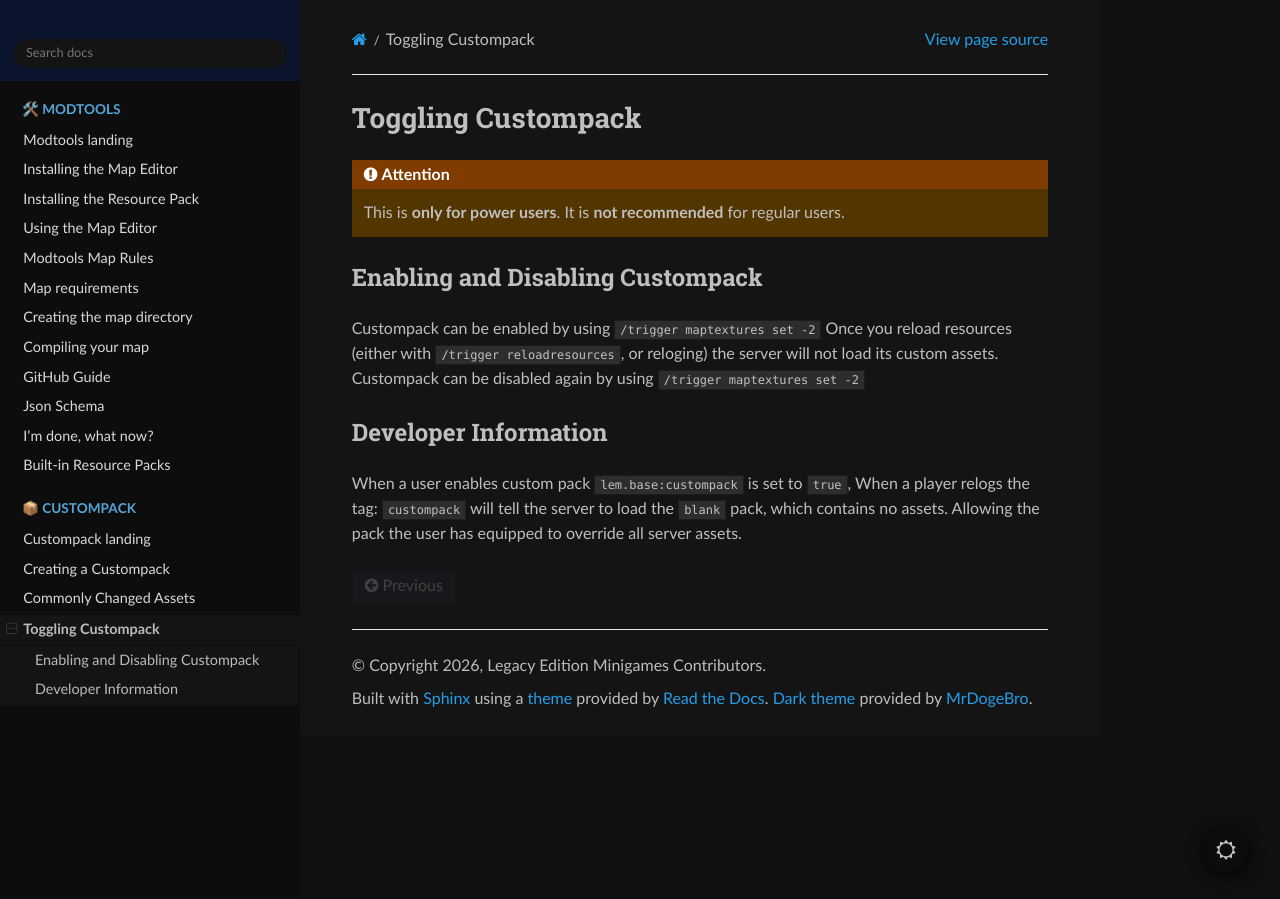
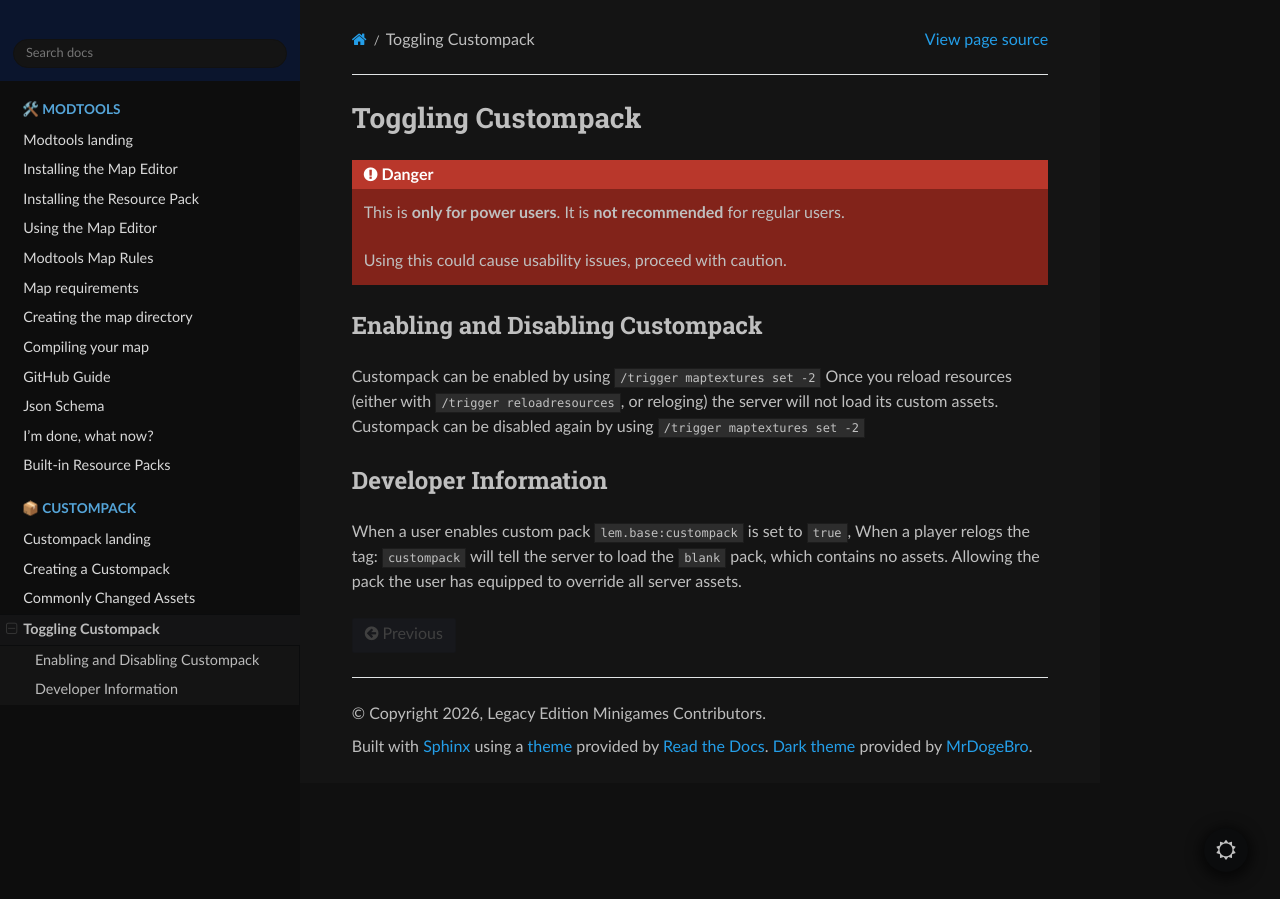
Before and after one commit to Legacy-Edition-Minigames/Documentation, a Sphinx documentation site: the page built from docs/source/custompack/toggling.rst, in a window 1280 px wide. Built offline with Sphinx 7.4.7 and the Read the Docs theme 3.1.0, drawn with Linux system fonts in a browser that asks for light colours.

Commit message:
Update warning on custompack

```diff
--- a/docs/source/custompack/commonassets.rst
+++ b/docs/source/custompack/commonassets.rst
@@ -6,8 +6,6 @@ Commonly Changed Assets
 .. attention::
     This is **only for power users**. It is **not recommended** for regular users.
 
-Commonly changed assets
-^^^^^^^^^^^^^^^^^^^^^^^
 .. attention::
     This list is incomplete, if you've made a Custompack you can help by suggesting expansions.
 
--- a/docs/source/custompack/creation.rst
+++ b/docs/source/custompack/creation.rst
@@ -6,8 +6,6 @@ Creating a Custompack
 .. attention::
     This is **only for power users**. It is **not recommended** for regular users.
 
-Creating a custompack
-^^^^^^^^^^^^^^^^^^^^^
 As a base for your pack it is recommended to start with the `all-music pack <https://github.com/Legacy-Edition-Minigames/Minigame-Resources/releases/latest/download/all-music.zip>`_
 this will allow the pack to play music in maps, rather than play silence. If you are creating a custompack for a system with OpenGL issues, or are using a launcher that replaced OpenGL (such as Pojav Launcher) you may need to base the pack off of the `all-music no shaders pack <https://github.com/Legacy-Edition-Minigames/Minigame-Resources/releases/latest/download/all-music-no-shaders.zip>`_ .
 
--- a/docs/source/custompack/toggling.rst
+++ b/docs/source/custompack/toggling.rst
@@ -3,8 +3,10 @@ Toggling Custompack
 .. meta::
    :description lang=en: How to enable custompack
 
-.. attention::
+.. danger::
     This is **only for power users**. It is **not recommended** for regular users.
+
+    Using this could cause usability issues, proceed with caution.
 
 Enabling and Disabling Custompack
 ^^^^^^^^^^^^^^^^^^^^^^^^^^^^^^^^^
```
